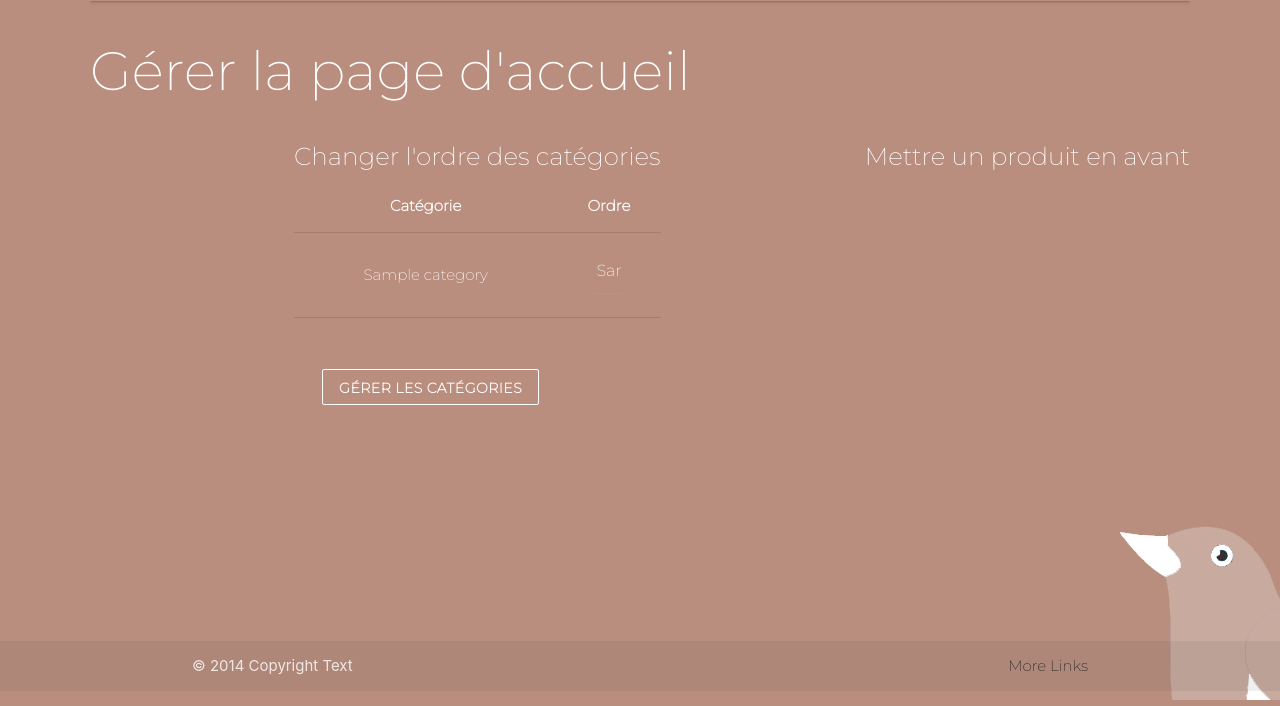
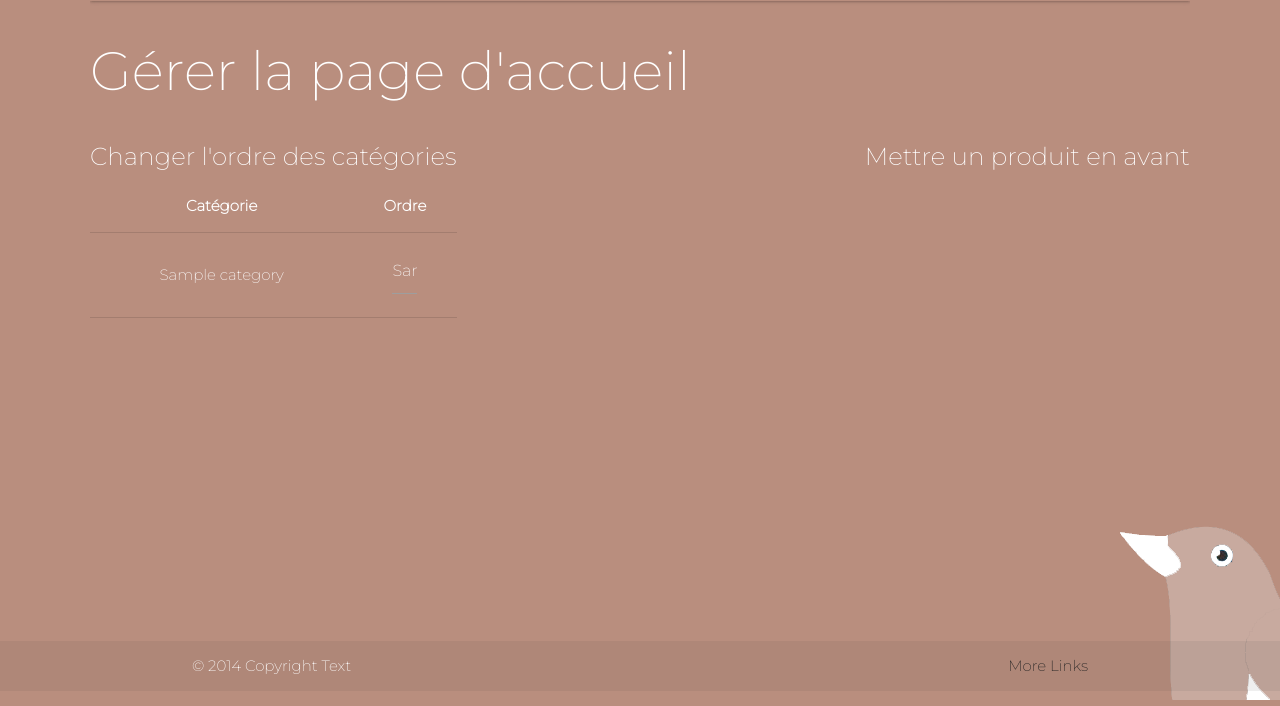
Before and after one commit to pierreyvesdonze/teststripe, a Symfony app: template templates/admin/manage_homepage/index.html.twig in a window 1280 px wide. Shown: the part 109-815 px from the top of the page. Run offline with Twig, Linux system fonts and the light colour scheme; the template is opened without the code that fills it: most values are stand-ins (such as "Sample title", 1, 10 or a date in 2020); some libraries are stand-ins or nearby versions.

Commit message:
remove buggued link

```diff
--- a/templates/admin/manage_homepage/index.html.twig
+++ b/templates/admin/manage_homepage/index.html.twig
@@ -28,20 +28,13 @@
                     <tr>
                         <td>{{ category.name }}</td>
                         <td>
-                            <input
-                                type="text"
-                                value="{{ category.orderHomepage }}" class="categoy-order-input"
-                                data-id="{{ category.id }}"
-                                >
+                            <input type="text" value="{{ category.orderHomepage }}" class="categoy-order-input"
+                                data-id="{{ category.id }}">
                         </td>
                     </tr>
                     {% endfor %}
                 </tbody>
             </table>
-            <br />
-            <a href="{{ path('admin_categories') }}" class="btn custom-btn">Gérer les catégories</a>
-            <br />
-            <br />
         </div>
         <div class="flex-right">
             <h5>Mettre un produit en avant</h5>
```
